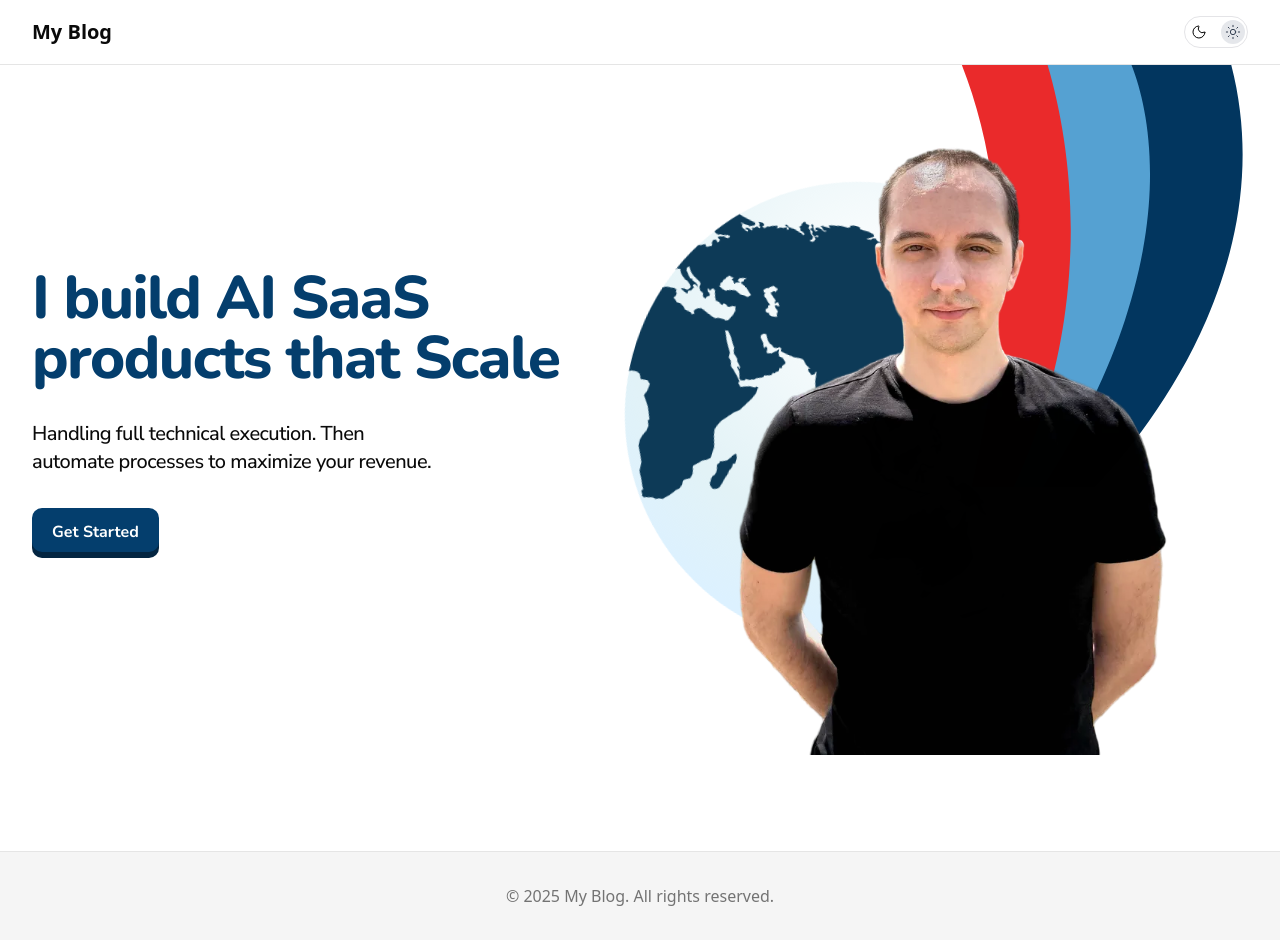
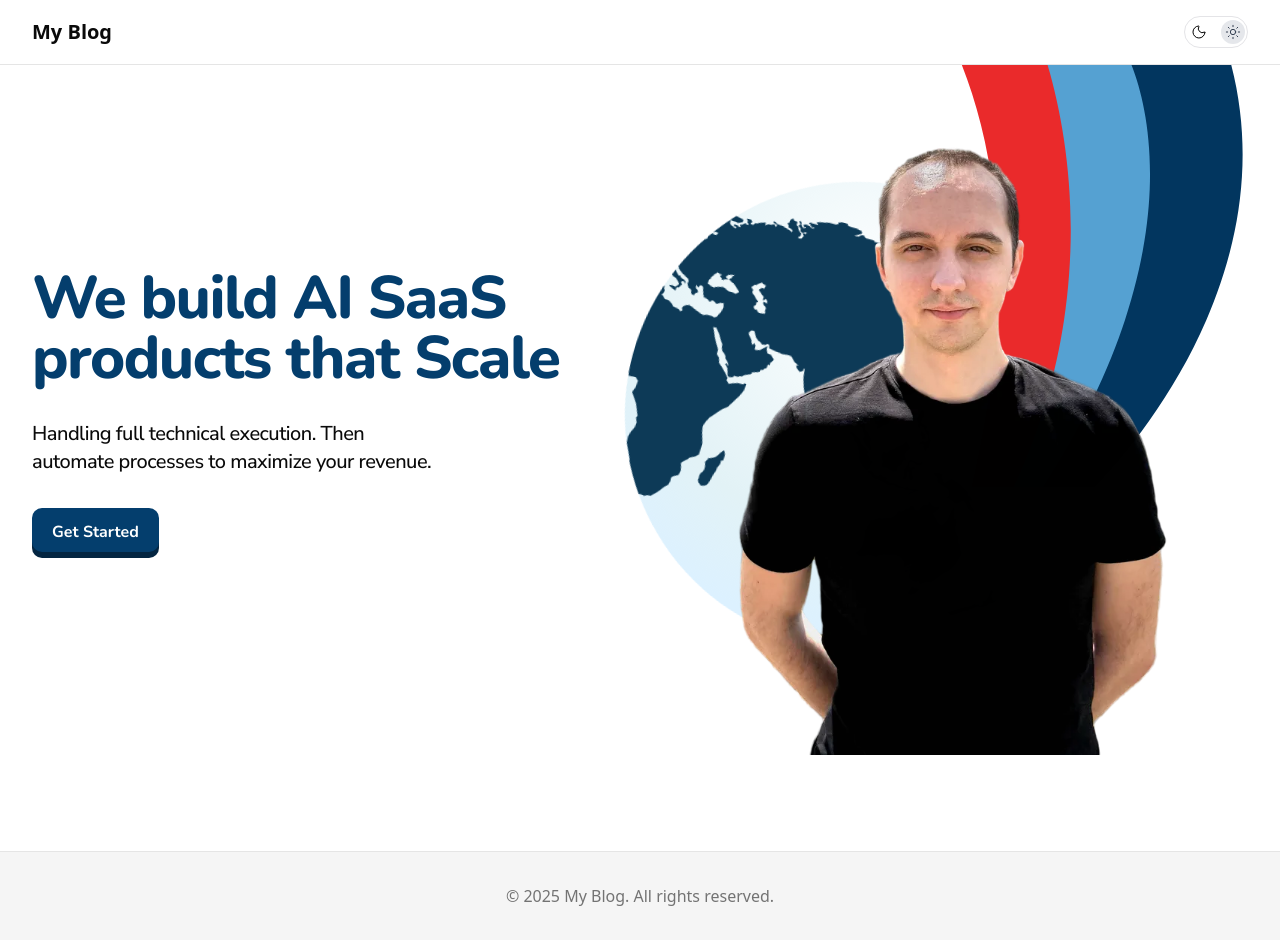
Before and after one commit to scalipsum/vladbi-website, a Next.js app: page / in a window 1280 px wide. Built offline with nearby package versions, Linux system fonts and the light colour scheme; no server answers.

Commit message:
Minimal framer motion animation

```diff
--- a/package.json
+++ b/package.json
@@ -30,6 +30,7 @@
     "clsx": "^2.1.1",
     "date-fns": "^4.1.0",
     "dotenv": "^17.2.3",
+    "framer-motion": "^12.23.25",
     "lottie-react": "^2.4.1",
     "lucide-react": "^0.513.0",
     "next": "15.5.7",
--- a/src/components/RotatingGlobe.tsx
+++ b/src/components/RotatingGlobe.tsx
@@ -1,6 +1,7 @@
 'use client';
 
 import globeLottie from '@/assets/lottie/globe.json';
+import { motion } from 'framer-motion';
 import Lottie from 'lottie-react';
 import { useEffect, useRef } from 'react';
 
@@ -21,13 +22,21 @@ export default function RotatingGlobe({
 	}, []);
 
 	return (
-		<div className={className}>
+		<motion.div
+			className={className}
+			initial={{ opacity: 0, scale: 0.9 }}
+			animate={{
+				opacity: 1,
+				scale: 1,
+				transition: { duration: 1 },
+			}}
+		>
 			<Lottie
 				lottieRef={lottieRef}
 				animationData={globeLottie}
 				loop={true}
 				style={{ height: size, width: size, rotate: '15deg' }}
 			/>
-		</div>
+		</motion.div>
 	);
 }
--- a/src/components/blocks/Hero.tsx
+++ b/src/components/blocks/Hero.tsx
@@ -1,19 +1,32 @@
+'use client';
+
 import Person from '@/assets/img/person.webp';
 import { Button } from '@/components/ui/button';
+import { motion } from 'framer-motion';
 import Image from 'next/image';
 import Link from 'next/link';
 import RotatingGlobe from '../RotatingGlobe';
 import Stripes from '../Stripes';
 
-export default async function Hero() {
+export default function Hero() {
 	return (
 		<section
 			id="hero"
 			className="flex flex-row items-center justify-between"
 		>
-			<div className="max-w-1/2 z-10">
+			<motion.div
+				initial={{ opacity: 0, y: 40 }}
+				animate={{
+					opacity: 1,
+					y: 0,
+					transition: {
+						duration: 1,
+					},
+				}}
+				className="max-w-1/2 z-10"
+			>
 				<h1 className="text-6xl font-main font-extrabold tracking-tight text-brand-500">
-					I build AI SaaS <br /> products that Scale
+					We build AI SaaS <br /> products that Scale
 				</h1>
 				<p className="font-sans tracking-tight text-xl mt-8">
 					Handling full technical execution. Then <br /> automate
@@ -22,7 +35,7 @@ export default async function Hero() {
 				<Button asChild className="mt-8">
 					<Link href="/blog">Get Started</Link>
 				</Button>
-			</div>
+			</motion.div>
 			<div className="relative">
 				<RotatingGlobe
 					className="absolute top-0 right-10 opacity-100 z-0"
```
Also changed, not shown: 1 other file (tests, documents, lock files or other folders).
